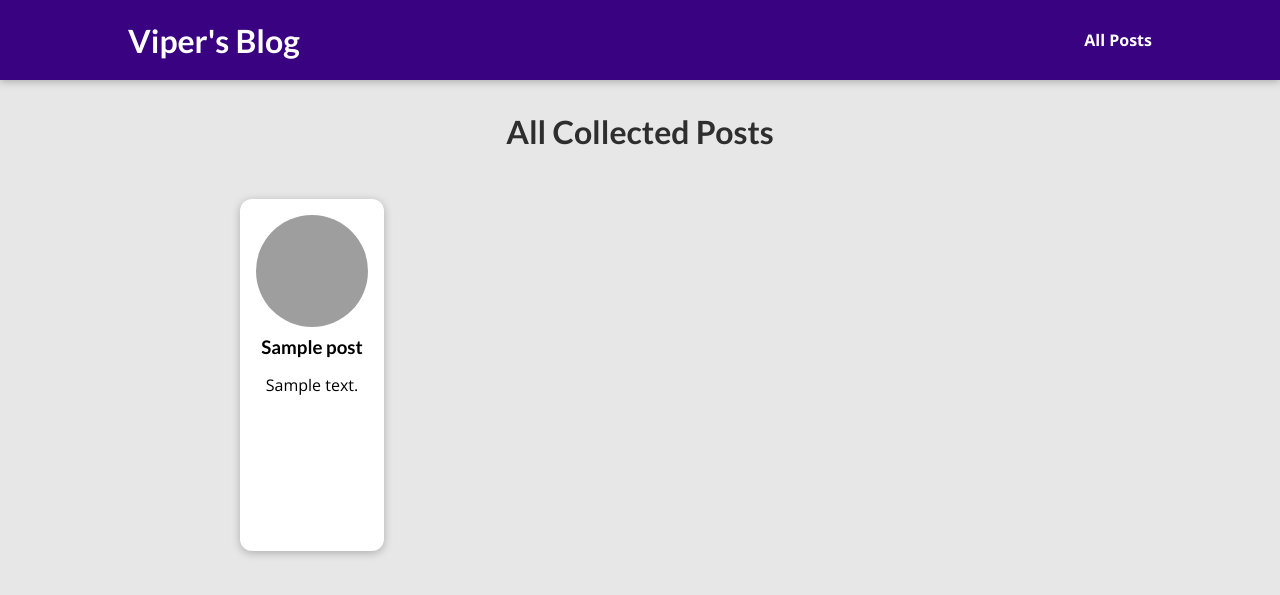
After one commit to already-love/django_proj, a Django app: template my_site/blog/templates/blog/all-posts.html in a window 1280 px wide. The commit adds this page. Shown: the top 595 px of the page. Run offline with Django 4.2, Linux system fonts and the light colour scheme; the template is opened without the code that fills it: most values are stand-ins (such as "Sample title", 1, 10 or a date in 2020); grey boxes are pictures that could not be loaded.

Commit message:
blog basic functions completed

```diff
--- /dev/null
+++ b/my_site/blog/static/blog/all-posts.css
@@ -0,0 +1,43 @@
+body {
+    background-color: #e7e7e7;
+  }
+
+  #main-navigation {
+    background-color: #390281;
+    box-shadow: 0 2px 8px rgba(0, 0, 0, 0.25);
+  }
+
+  #all-posts {
+    margin: 7rem auto;
+    width: 90%;
+    max-width: 60rem;
+  }
+
+  #all-posts h2 {
+    text-align: center;
+    font-size: 2rem;
+    color: #2e2e2e;
+    margin: 3rem 0;
+  }
+
+  ul {
+    list-style: none;
+    margin: 0;
+    padding: 0;
+    display: grid;
+    grid-template-columns: repeat(auto-fill, minmax(17rem, 1fr));
+    gap: 1.5rem;
+  }
+
+  .post img {
+    width: 7rem;
+    height: 7rem;
+  }
+
+  .post a {
+    height: 22rem;
+    transform-origin: center;
+    box-shadow: 0 2px 8px rgba(0, 0, 0, 0.25);
+    border-radius: 12px;
+    background-color: white;
+  }
--- /dev/null
+++ b/my_site/blog/static/blog/post.css
@@ -0,0 +1,43 @@
+.post {
+    display: flex;
+    flex-direction: column;
+    align-items: center;
+    text-align: center;
+  }
+
+  .post a {
+    text-decoration: none;
+    color: black;
+    transition: all 0.2s ease;
+    padding: 1rem;
+  }
+
+  .post a:hover,
+  .post a:active {
+    transform: scale(1.1);
+    background-color: #390281;
+    color: white;
+  }
+
+  .post img {
+    width: 5rem;
+    height: 5rem;
+    object-fit: cover;
+    border-radius: 50%;
+  }
+
+  .post h3 {
+    margin: 0.25rem 0;
+  }
+
+  .post time {
+    color: #666666;
+    margin: 0.25rem;
+    font-style: italic;
+    font-size: 0.85rem;
+  }
+
+  .post:hover time,
+  .post:active time {
+    color: white;
+  }
--- /dev/null
+++ b/my_site/blog/templates/blog/all-posts.html
@@ -0,0 +1,23 @@
+{% extends "base.html" %}
+{% load static %}
+
+{% block title %}
+    All Viper's Posts
+{% endblock %}
+
+{% block css_files %}
+    <link rel="stylesheet" href="{% static "blog/post.css" %}" />
+    <link rel="stylesheet" href="{% static "blog/all-posts.css" %}" />
+{% endblock %}
+
+{% block content %}
+<section id="all-posts">
+    <h2>All Collected Posts</h2>
+
+    <ul>
+        {% for post in all_posts%}
+            {% include "blog/includes/post.html"%}
+        {% endfor %}
+    </ul>
+</section>
+{% endblock %}
--- /dev/null
+++ b/my_site/blog/templates/blog/includes/post.html
@@ -0,0 +1,14 @@
+{% load static %}
+<li>
+    <article class="post">
+        <a href="{% url "post-detail-page" post.slug %}">
+            <img src="{% static "blog/images/"|add:post.image %}" alt="{{ post.title }}"/>
+            <div class="post__content">
+                <h3>{{ post.title }}</h3>
+                <p>
+                    {{ post.excerpt }}
+                </p>
+            </div>
+        </a>
+    </article>
+</li>
--- a/my_site/templates/base.html
+++ b/my_site/templates/base.html
@@ -6,10 +6,18 @@
     <meta charset="UTF-8">
     <meta name="viewport" content="width=device-width, initial-scale=1.0">
     <title>{% block title %} {% endblock %}</title>
-    <link ref="stylesheet" href="{% static "app.css" %}">
+
+    <link rel="stylesheet" href="{% static "app.css" %}">
     {% block css_files %} {%endblock%}
 </head>
 <body>
+    <header id="main-navigation">
+      <h1><a href="{% url "starting-page" %}">Viper's Blog</a></h1>
+      <nav>
+        <a href="{% url "posts" %}">All Posts</a>
+      </nav>
+    </header>
+
     {% block content %}
     {% endblock %}
 </body>
```
Also changed, not shown: my_site/blog/static/blog/post-detail.css (added, +62 -0 lines), my_site/blog/templates/blog/index.html (+5 -21 lines), my_site/blog/templates/blog/post-detail.html (added, +26 -0 lines), my_site/blog/views.py (+81 -4 lines), my_site/templates/404.html (added, +10 -0 lines), my_site/blog/static/blog/images/coding.jpg (added), my_site/blog/static/blog/images/woods.jpg (added).
